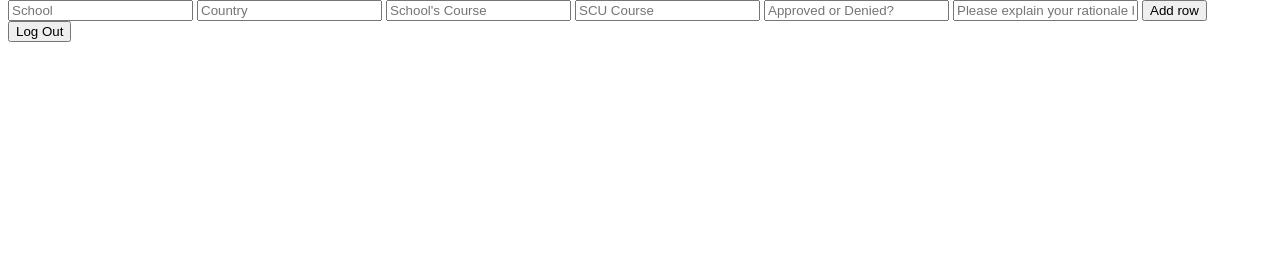
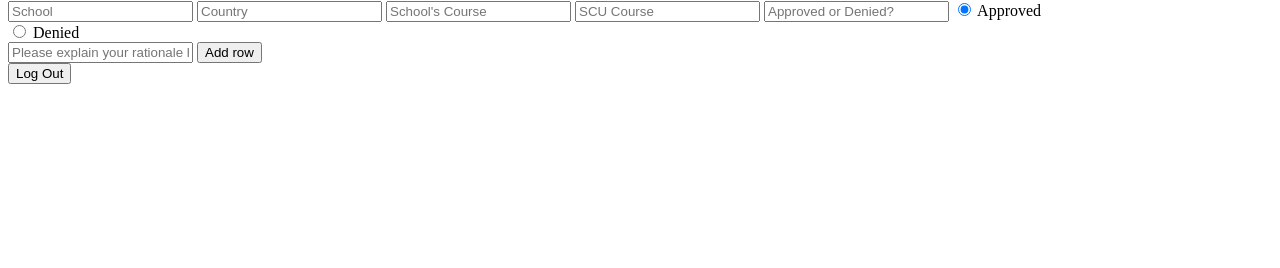
Before and after one commit to SarekSJ/COEN174, a Flask app: page /table in a window 1280 px wide. Shown: the part 32-300 px from the top of the page. Run offline with Flask 2, Linux system fonts and the light colour scheme; the visitor is signed in with stand-in values (Sample User, id 1).

Commit message:
Made the determination a radio option within the add row form

```diff
--- a/templates/table.html
+++ b/templates/table.html
@@ -46,6 +46,8 @@
     <input type="school_course" name="school_course" placeholder="School's Course">
     <input type="scu_course" name="scu_course" placeholder="SCU Course">
     <input type="determination" name="determination" placeholder="Approved or Denied?">
+    <input type="radio" name="determination" id="approved" value="Approved" checked> Approved <br>
+    <input type="radio" name="determination" id="denied" value="Denied"> Denied <br>
     <input type="description" name="description" placeholder="Please explain your rationale here.">
     <input type="submit" value="Add row">
     </form>
```
